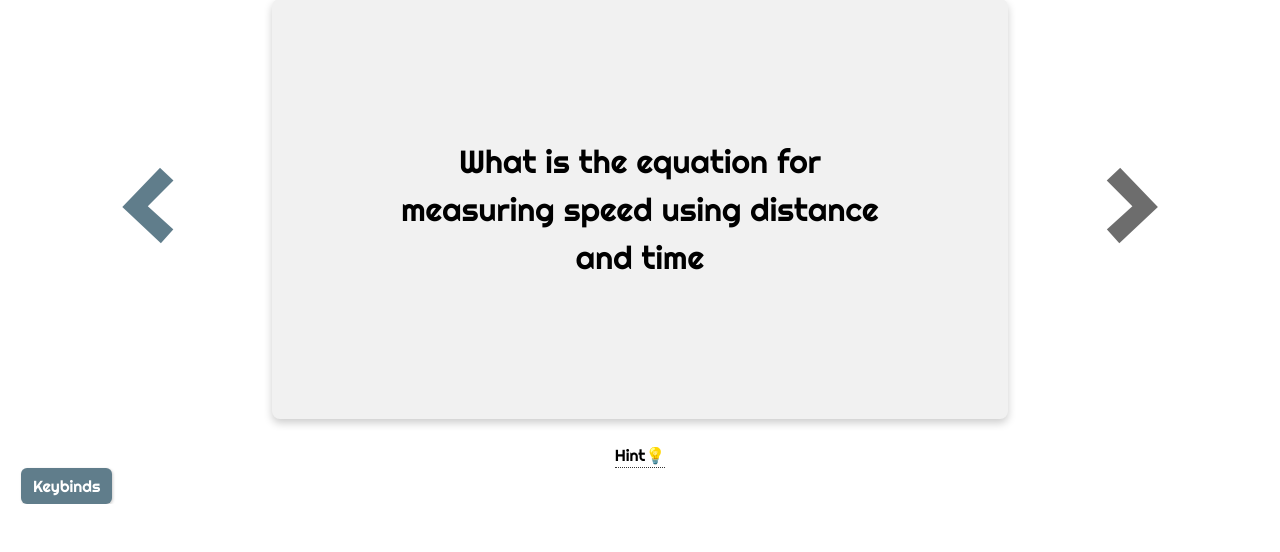
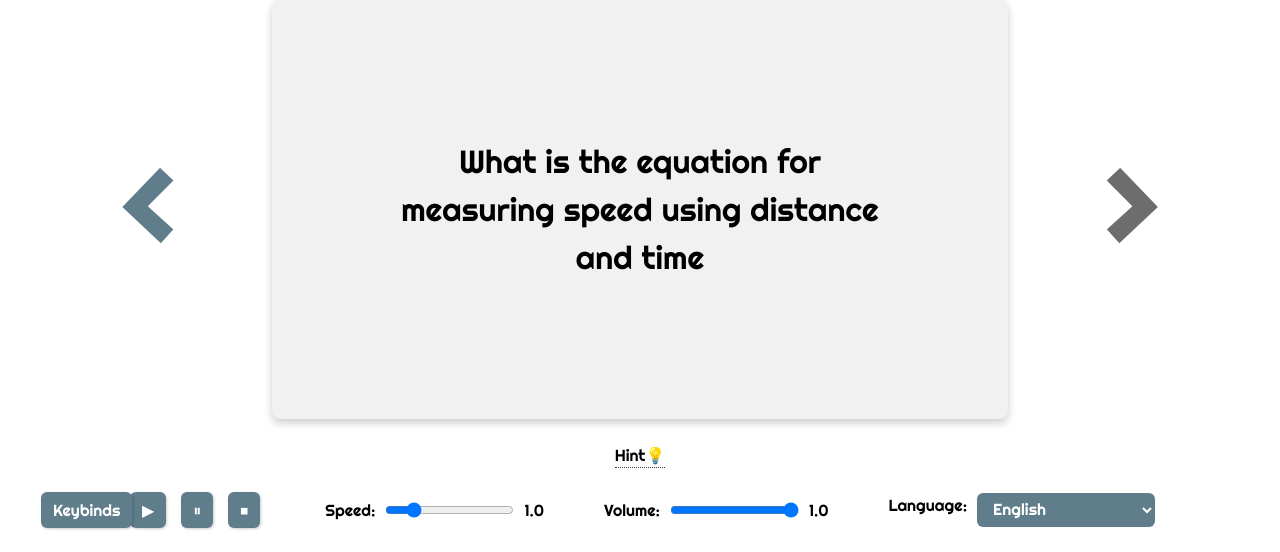
Before and after one commit to Sho-Wadamori/Flashcard, a Flask app: page /decks/1/study/1/ in a window 1280 px wide. Shown: the part 478-1030 px from the top of the page. Before the commit the page ends 982 px from the top, so only its background shows below. Run offline with Flask 3, Linux system fonts and the light colour scheme; data comes from the database, SQL or seed files in the repository; both versions use the stored data as it was after the commit.

Commit message:
added text to speech to study page with volume, talk speed, and language change

```diff
--- a/templates/card.html
+++ b/templates/card.html
@@ -40,12 +40,12 @@
     <!-- Show answer -->
     {% if cards %}
     <button class="card button-ignore" id="card_click" onclick="clickAction()" data-question="{{ cards[4] }}" data-answer="{{ cards[5] }}">
-        <h2 class="scientific" id="card">{{ cards[4] }}</h2>
-      </button>
+      <h2 class="scientific" id="card">{{ cards[4] }}</h2>
+    </button>
     {% endif %}
 
   {% elif cards[2] == 'quiz' %}
-  <div id="QUIZ" style="width: 60%; margin: auto;" class="quizContainer">
+  <div id="QUIZ" style="width: 60%; margin: auto;" class="quizContainer" data-quizQuestion="{{ cards[6] }}" data-quizAnswer1="{{ cards[7] }}" data-quizAnswer2="{{ cards[8] }}" data-quizAnswer3="{{ cards[9] }}" data-quizAnswer4="{{ cards[10] }}">
     <div style="width: 100%; background-color: var(--card-bg-color); border-radius: 10px; text-align: center; padding: 20px;">
       <h1 id="quizQuestion" class="preview quizQuestion">{{ cards[6] }}</h1>
     </div>
@@ -82,7 +82,7 @@
 
 
   {% elif cards[2] == 'TF' %}
-  <div id="TF" style="width: 60%; margin: auto;" class="quizContainer">
+  <div id="TF" style="width: 60%; margin: auto;" class="quizContainer" data-tfQuestion="{{ cards[12] }}">
     <div style="width: 100%; background-color: var(--card-bg-color); border-radius: 10px; text-align: center; padding: 20px;">
       <h1 id="tfQuestion" contenteditable="plaintext-only" class="preview tfQuestion">{{ cards[12] }}</h1>
     </div>
@@ -139,18 +139,63 @@
   {% endif %}
 </form>
 
-<!-- Keybinds Help -->
-<button onclick="openPopupTab('studykeys');">Keybinds</button>
+<br>
 
+<div style="position: relative;">
+  <!-- Keybinds Help -->
+  <button onclick="openPopupTab('studykeys');" style="position: absolute; bottom: 0px; left: 20px;">Keybinds</button>
 
+  <div style="display: flex; justify-content: center; gap: 60px; align-items: center;">
+    <div style="display: flex; gap: 5px;">
+      <button onclick="speak()" title="play/resume (enter)">▶</button>
+      <button onclick="pause()" title="pause (p)">⏸</button>
+      <button onclick="cancel()" title="stop (s)">⏹</button>
+    </div>
 
+    <div style="display: flex; gap: 10px;">
+      <label for="VOLUME">Speed: </label>
+      <input id="RANGE" type="range" min="0.1" max="5.0" step="0.1" value="1.0" style="display: flex; align-items: center;" oninput="document.getElementById('rangeValue').innerText = this.value;" title="change talk speed (up/down arrow)">
+      <label id="rangeValue">1.0</label>
+    </div>
 
+    <div style="display: flex; gap: 10px;">
+      <label for="VOLUME">Volume: </label>
+      <input id="VOLUME" type="range" min="0.1" max="1.0" step="0.1" value="1.0" style="display: flex; align-items: center;" oninput="document.getElementById('volValue').innerText = this.value;" title="change volume (-/=)">
+      <label id="volValue">1.0</label>
+    </div>
+
+    <div style="display: flex; gap: 10px;">
+      <label for="lang" title="*Language support depends on your browser">Language: </label>
+      <select name="lang" id="lang" title="*Language support depends on your browser" style="padding: 6px 12px; border-radius: 6px; border: none; outline: none; background-color: var(--accent-color); color: var(--accent-text-color);">
+        <option value="en-US">English</option>
+        <option value="es-MX">Español</option>
+        <option value="ar-EG">العربية</option>
+        <option value="zh-CN">中文</option>
+        <option value="fr-FR">Français</option>
+        <option value="ja-JP">日本語</option>
+        <option value="ko-KR">한국어</option>
+        <option value="ru-RU">Русский</option>
+        <option value="de-DE">Deutsch</option>
+        <option value="hi-IN">हिंदी</option>
+        <option value="it-IT">Italiano</option>
+        <option value="pt-BR">Português</option>
+        <option value="nl-NL">Nederlands</option>
+        <option value="pl-PL">Polski</option>
+        <option value="id-ID">Bahasa Indonesia</option>
+      </select>
+    </div>
+  </div>
+</div>
+
+<br>
 
 <!----------------------------------- Javascript ----------------------------------->
 <script>
   const flashcard = document.getElementById("card_click");
   const quiz = document.getElementById("QUIZ")
   const tf = document.getElementById("TF")
+
+  var speakText = ""
 
   // ----- Card Flipper -----
   let showingAnswer = false;
@@ -159,24 +204,65 @@
     const card = document.getElementById("card");
     const questionText = flashcard.dataset.question;
     const answerText = flashcard.dataset.answer;
+    speakText = questionText;
 
     function clickAction() {
       if (!showingAnswer) {
         // Show answer
         card.textContent = answerText;
         showingAnswer = true;
+        speakText = answerText;
       }
 
       else {
         // Show question
         card.textContent = questionText;
         showingAnswer = false;
+        speakText = questionText;
       }
       MathJax.typesetPromise([card]);
     }
   }
 
+  if (quiz) {
+    const quizQuestion = quiz.dataset.quizquestion;
+    const quizA1 = quiz.dataset.quizanswer1;
+    const quizA2 = quiz.dataset.quizanswer2;
+    const quizA3 = quiz.dataset.quizanswer3;
+    const quizA4 = quiz.dataset.quizanswer4;
 
+    speakText = "Quiz Question. " + quizQuestion + "... Answer 1. " + quizA1 + "... Answer 2. " + quizA2 + "... Answer 3. " + quizA3 + "... Answer 4. " + quizA4;
+  }
+
+  if (tf) {
+    const tfQuestion = tf.dataset.tfquestion;
+
+    console.log(tfQuestion)
+
+    speakText = "True/False Question. " + tfQuestion + "... True or False?";
+  }
+
+  function speak() {
+    if (window.speechSynthesis.speaking) {
+      speechSynthesis.resume();
+    }
+    else {
+      let utterance = new SpeechSynthesisUtterance(speakText);
+      utterance.rate = document.getElementById('RANGE').value;
+      utterance.volume = document.getElementById('VOLUME').value;
+      utterance.lang = document.getElementById("lang").value;
+
+      speechSynthesis.speak(utterance);
+    }
+  }
+
+  function pause() {
+    speechSynthesis.pause();
+  }
+
+  function cancel() {
+    speechSynthesis.cancel();
+  }
 
 
   // ----- Keybinds -----
```
Also changed, not shown: database.db.
